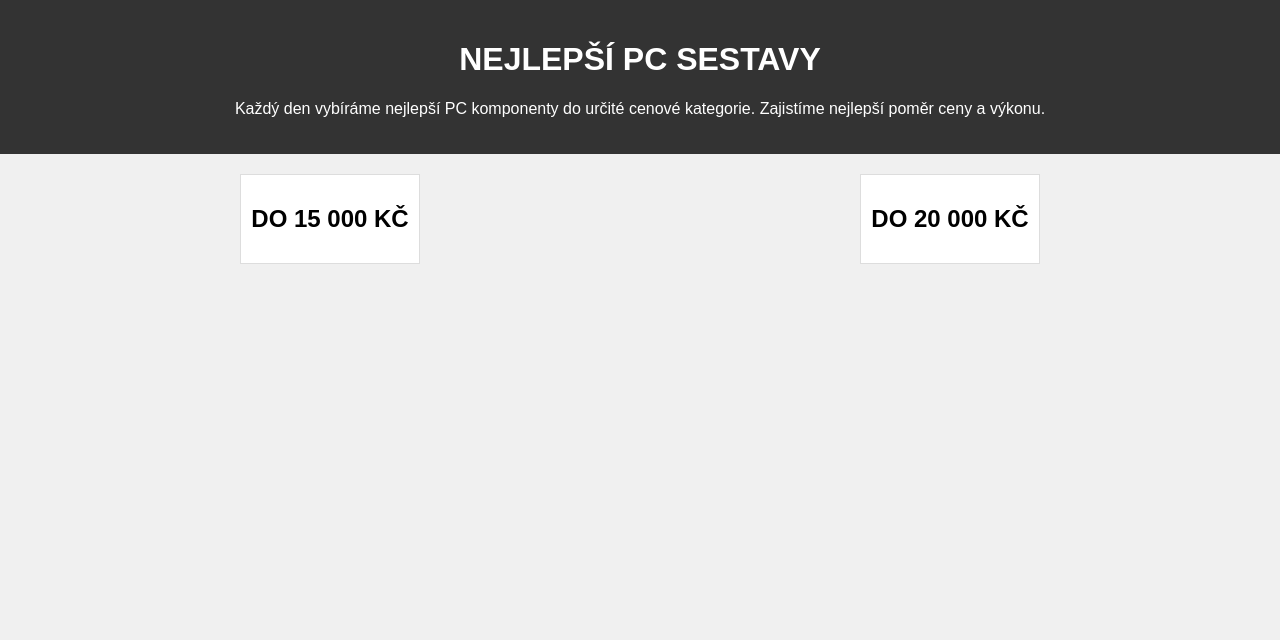
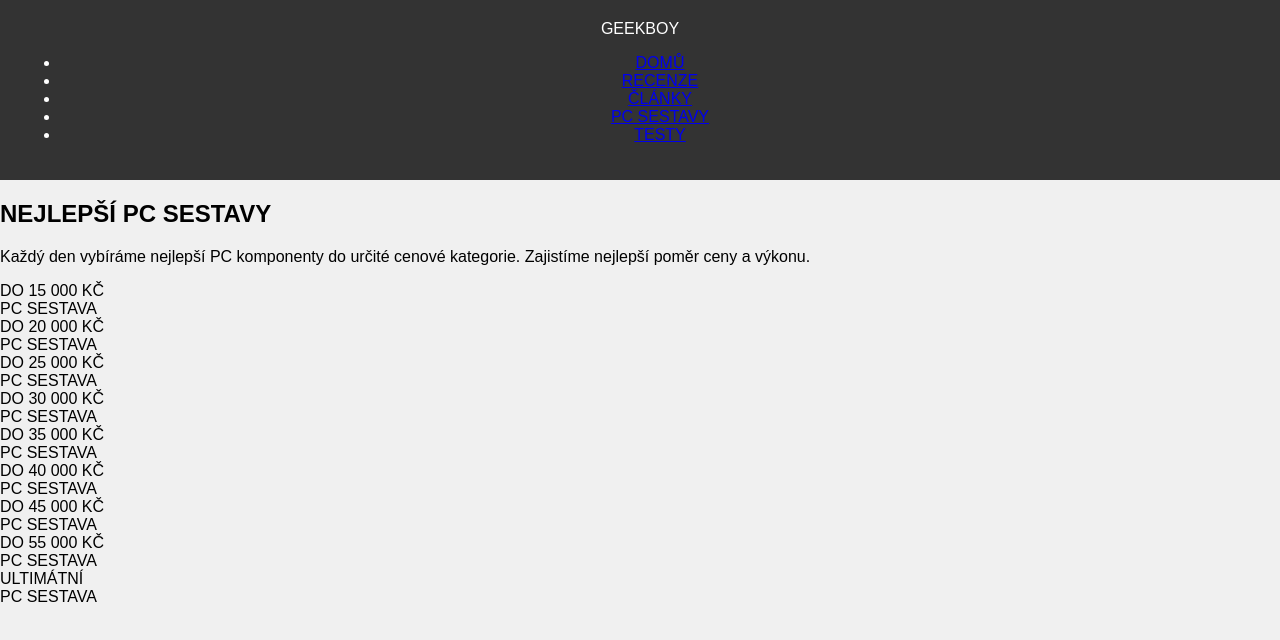
Before and after one commit to PiratRici/PCC, a plain HTML site: page index.html in a window 1280 px wide. Drawn offline with Linux system fonts and the light colour scheme.

Commit message:
Update index.html

```diff
--- a/index.html
+++ b/index.html
@@ -3,25 +3,39 @@
 <head>
     <meta charset="UTF-8">
     <meta name="viewport" content="width=device-width, initial-scale=1.0">
-    <title>GEEKBOY</title>
+    <title>Nejlepší PC Sestavy</title>
     <link rel="stylesheet" href="styles.css">
 </head>
 <body>
     <header>
-        <h1>NEJLEPŠÍ PC SESTAVY</h1>
-        <p>Každý den vybíráme nejlepší PC komponenty do určité cenové kategorie. Zajistíme nejlepší poměr ceny a výkonu.</p>
+        <div class="logo">GEEKBOY</div>
+        <nav>
+            <ul>
+                <li><a href="#">DOMŮ</a></li>
+                <li><a href="#">RECENZE</a></li>
+                <li><a href="#">ČLÁNKY</a></li>
+                <li><a href="#">PC SESTAVY</a></li>
+                <li><a href="#">TESTY</a></li>
+            </ul>
+        </nav>
     </header>
-    <section class="price-categories">
-        <div class="category">
-            <h2>DO 15 000 KČ</h2>
-            <!-- Zde můžete přidat obrázek nebo další obsah -->
-        </div>
-        <div class="category">
-            <h2>DO 20 000 KČ</h2>
-            <!-- Zde můžete přidat obrázek nebo další obsah -->
-        </div>
-        <!-- Další kategorie ... -->
-    </section>
-    <!-- Další sekce a obsah stránky -->
+    <main>
+        <section class="main-section">
+            <h1>NEJLEPŠÍ PC SESTAVY</h1>
+            <p>Každý den vybíráme nejlepší PC komponenty do určité cenové kategorie. Zajistíme nejlepší poměr ceny a výkonu.</p>
+            <div class="sestavy">
+                <div class="sestava" onclick="redirectTo('link1')">DO 15 000 KČ<br>PC SESTAVA</div>
+                <div class="sestava" onclick="redirectTo('link2')">DO 20 000 KČ<br>PC SESTAVA</div>
+                <div class="sestava" onclick="redirectTo('link3')">DO 25 000 KČ<br>PC SESTAVA</div>
+                <div class="sestava" onclick="redirectTo('link4')">DO 30 000 KČ<br>PC SESTAVA</div>
+                <div class="sestava" onclick="redirectTo('link5')">DO 35 000 KČ<br>PC SESTAVA</div>
+                <div class="sestava" onclick="redirectTo('link6')">DO 40 000 KČ<br>PC SESTAVA</div>
+                <div class="sestava" onclick="redirectTo('link7')">DO 45 000 KČ<br>PC SESTAVA</div>
+                <div class="sestava" onclick="redirectTo('link8')">DO 55 000 KČ<br>PC SESTAVA</div>
+                <div class="sestava" onclick="redirectTo('link9')">ULTIMÁTNÍ<br>PC SESTAVA</div>
+            </div>
+        </section>
+    </main>
+    <script src="script.js"></script>
 </body>
 </html>
```
